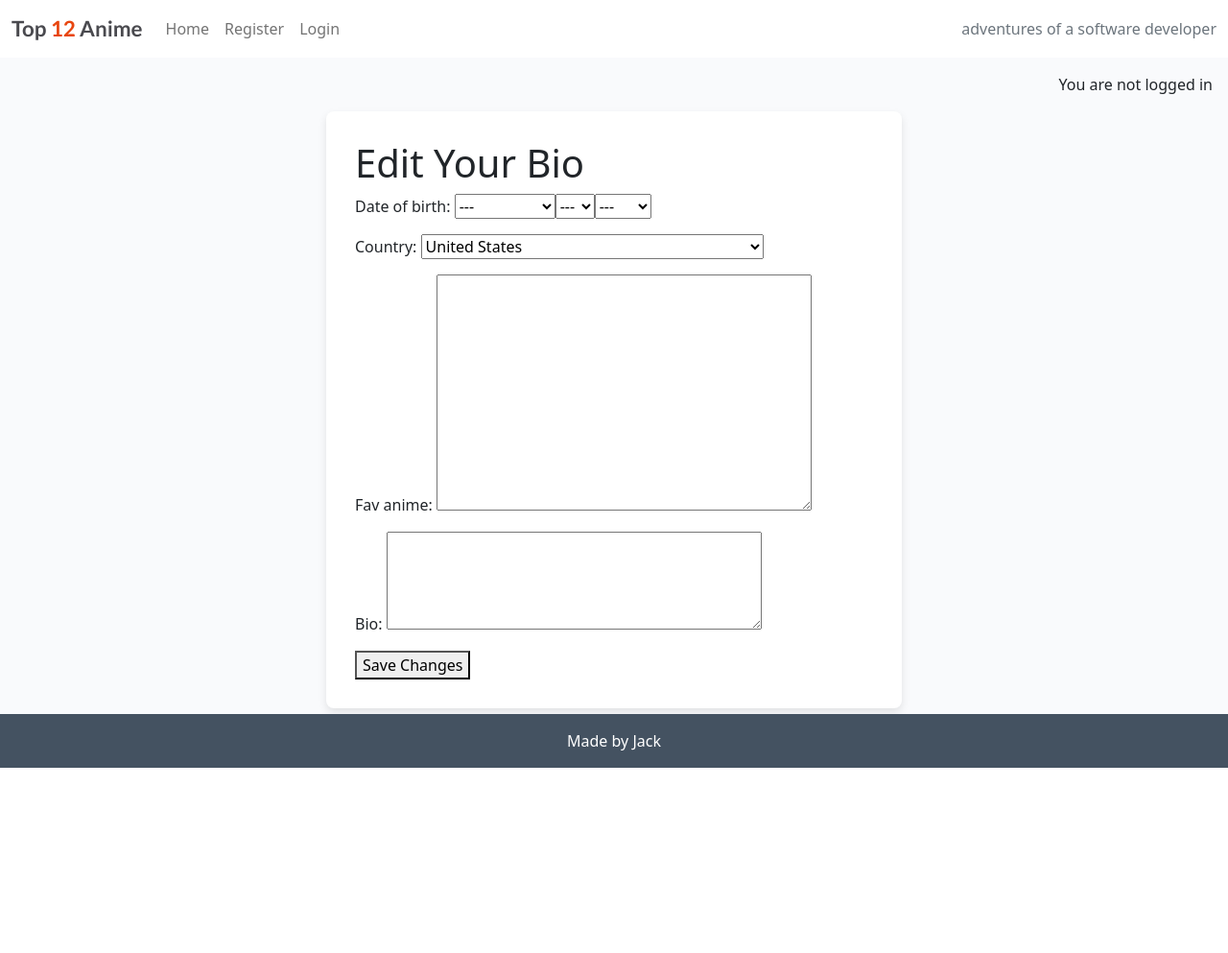
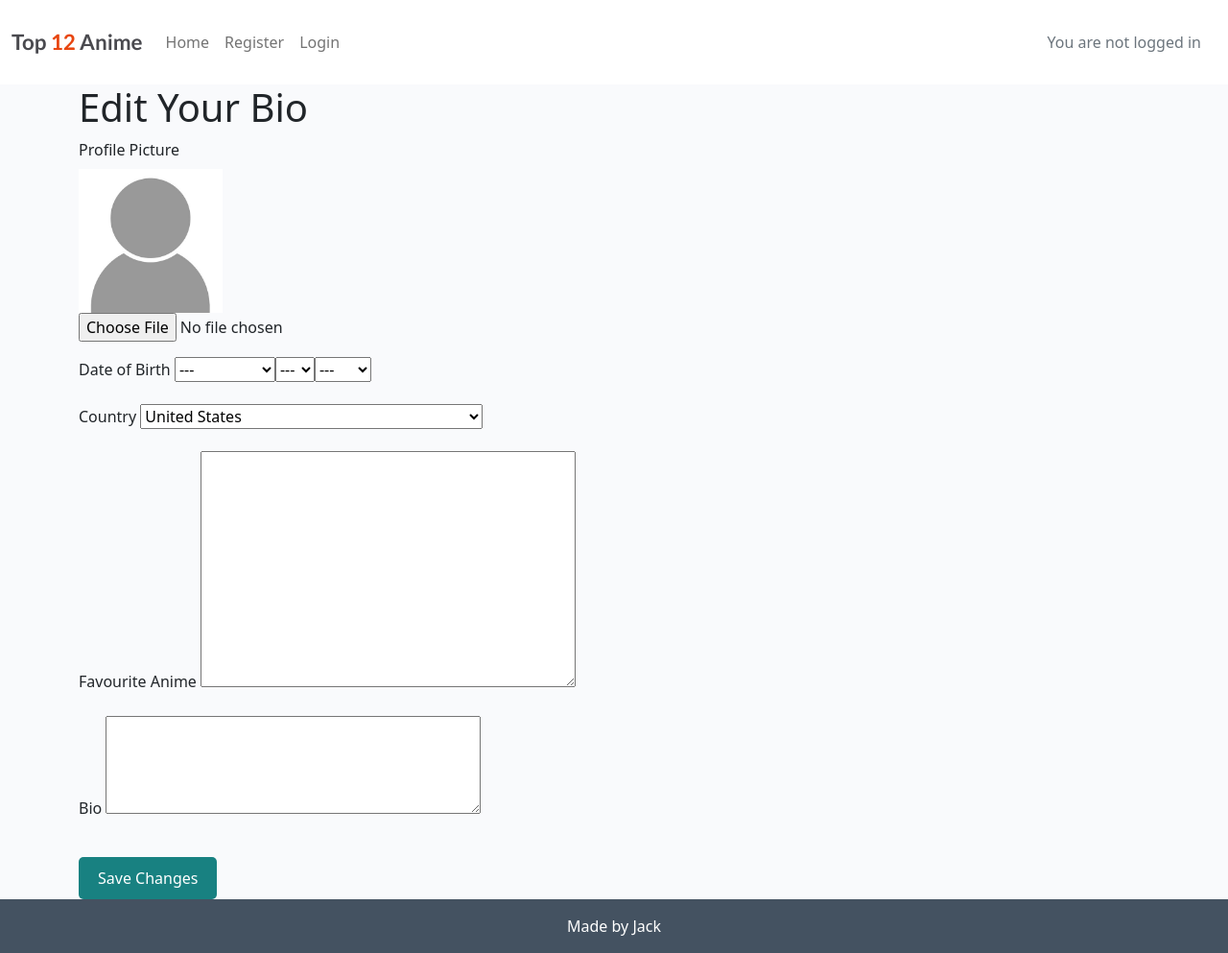
Before and after one commit to JackH1155/Top-10-Rated-Animes, a Django app: template userbio/templates/userbio/edit_bio.html in a window 1280 px wide. Shown: the whole page at 96% size. Before the commit the page ends 800 px from the top, so only its background shows below. Run offline with Django 4.2, Linux system fonts and the light colour scheme; the template is opened without the code that fills it: values that come from a table or form of the project are taken from there, others are empty.

Commit message:
add edit user bio

```diff
--- a/static/css/style.css
+++ b/static/css/style.css
@@ -1,5 +1,5 @@
 body {
-    background-color: #F9FAFC;
+    background-color: #797979;
 }
 
 .brand {
@@ -170,7 +170,6 @@
 
 }
 
-/* Signup from */
 
 .dob {
     max-width: 18%;
--- a/static/js/script.js
+++ /dev/null
@@ -1 +0,0 @@
-console.log("Sup people")
--- a/templates/account/signup.html
+++ b/templates/account/signup.html
@@ -9,7 +9,7 @@
 
   <p>{% blocktrans %}Already have an account? Then please <a href="{{ login_url }}">sign in</a>.{% endblocktrans %}</p>
 
-  <form class="signup" id="signup_form" method="post" action="{% url 'account_signup' %}">
+  <form class="signup" id="signup_form" method="post" enctype="multipart/form-data" action="{% url 'account_signup' %}">
     {% csrf_token %}
 
     <div class="form-group">
--- a/templates/base.html
+++ b/templates/base.html
@@ -65,7 +65,11 @@
                     {% endif %}
                 </ul>
                 <span class="navbar-text text-muted">
-                    adventures of a software developer
+                    {% if user.is_authenticated %}
+                    <p class="text-end m-3">You are logged in as {{ user }}</p>
+                    {% else %}
+                    <p class="text-end m-3">You are not logged in</p>
+                    {% endif %}
                 </span>
             </div>
         </div>
@@ -73,11 +77,7 @@
 
     <main class="flex-shrink-0 main-bg">
 
-        {% if user.is_authenticated %}
-        <p class="text-end m-3">You are logged in as {{ user }}</p>
-        {% else %}
-        <p class="text-end m-3">You are not logged in</p>
-        {% endif %}
+
 
         {% block content %}
         <!-- Content Goes here -->
--- a/top_10_anime/settings.py
+++ b/top_10_anime/settings.py
@@ -79,7 +79,7 @@
 TEMPLATES = [
     {
         'BACKEND': 'django.template.backends.django.DjangoTemplates',
-        'DIRS': [TEMPLATES_DIR, 'userbio', 'templates'],
+        'DIRS': [TEMPLATES_DIR, 'templates'],
         'APP_DIRS': True,
         'OPTIONS': {
             'context_processors': [
--- a/top_10_anime/urls.py
+++ b/top_10_anime/urls.py
@@ -21,13 +21,12 @@
 from userbio import views
 
 urlpatterns = [
-    path('', include("blog.urls"), name='blog-urls'),
-    path("accounts/", include("allauth.urls")),
-    path('summernote/', include('django_summernote.urls')),
     path('bio/<str:username>/', views.user_bio_view, name='user_bio'),
     path('edit-bio/', views.edit_user_bio, name='edit_user_bio'),
     path('admin/', admin.site.urls),
-
+    path('', include("blog.urls")),
+    path("accounts/", include("allauth.urls")),
+    path('summernote/', include('django_summernote.urls')),
 ]
 
 
--- a/userbio/forms.py
+++ b/userbio/forms.py
@@ -34,6 +34,14 @@
         required=False
     )
 
+    profile_picture = forms.ImageField(
+        required=False,
+        widget=forms.ClearableFileInput(attrs={
+            'class': 'form-control-file',
+            'accept': 'image/*',
+        })
+    )
+
     def save(self, request):
         user = super(CustomSignupForm, self).save(request)
         # Save UserBio data
@@ -42,7 +50,8 @@
             date_of_birth=self.cleaned_data.get('date_of_birth'),
             country=self.cleaned_data.get('country'),
             fav_anime=self.cleaned_data.get('fav_anime'),
-            bio=self.cleaned_data.get('bio')
+            bio=self.cleaned_data.get('bio'),
+            profile_picture=self.cleaned_data.get('profile_picture')
         )
         return user
 
@@ -50,7 +59,7 @@
 class UserBioForm(forms.ModelForm):
     class Meta:
         model = UserBio
-        fields = ['date_of_birth', 'country', 'fav_anime', 'bio']
+        fields = ['profile_picture', 'date_of_birth', 'country', 'fav_anime', 'bio']
         widgets = {
             'date_of_birth': forms.SelectDateWidget(years=range(1900, 2025)),
             'bio': forms.Textarea(attrs={'rows': 4, 'cols': 40}),
--- a/userbio/templates/userbio/edit_bio.html
+++ b/userbio/templates/userbio/edit_bio.html
@@ -1,13 +1,56 @@
 {% extends "base.html" %}
 
 {% block content %}
-<div class="form-container">
+<div class="container">
   <h1>Edit Your Bio</h1>
 
-  <form method="post">
+  <form method="post" enctype="multipart/form-data">  <!-- Added enctype for file uploads -->
     {% csrf_token %}
-    {{ form.as_p }}
-    <button type="submit">Save Changes</button>
+
+    <div class="mb-3">
+      <label for="id_profile_picture" class="form-label">Profile Picture</label>
+
+      <!-- Display the uploaded profile picture or a placeholder if no picture is available -->
+      <div class="profile-picture-preview">
+        {% if user.userbio.profile_picture %}
+          <!-- Display the user's current profile picture -->
+          <img src="{{ user.userbio.profile_picture.url }}" alt="Profile Picture" style="width:150px;height:150px;object-fit:cover;">
+        {% else %}
+          <!-- Display the placeholder image from media/profile_pics/nobody.jpg -->
+          <img src="{{ MEDIA_URL }}profile_pics/nobody.jpg" alt="Placeholder Picture" style="width:150px;height:150px;object-fit:cover;">
+        {% endif %}
+      </div>
+
+      <!-- Input field for uploading a new profile picture -->
+      {{ form.profile_picture }}
+
+      <!-- Optionally add a button to remove the profile picture -->
+      {% if user.userbio.profile_picture %}
+        <button type="submit" name="remove_picture" value="1" class="btn btn-danger mt-2">Remove Picture</button>
+      {% endif %}
+    </div>
+
+    <div class="mb-3">
+      <label for="id_date_of_birth" class="form-label">Date of Birth</label>
+      {{ form.date_of_birth }}
+    </div>
+
+    <div class="mb-3">
+      <label for="id_country" class="form-label">Country</label>
+      {{ form.country }}
+    </div>
+
+    <div class="mb-3">
+      <label for="id_fav_anime" class="form-label">Favourite Anime</label>
+      {{ form.fav_anime }}
+    </div>
+
+    <div class="mb-3">
+      <label for="id_bio" class="form-label">Bio</label>
+      {{ form.bio }}
+    </div>
+
+    <button type="submit" class="btn btn-primary">Save Changes</button>
   </form>
 </div>
 {% endblock %}
--- a/userbio/templates/userbio/user_bio.html
+++ b/userbio/templates/userbio/user_bio.html
@@ -41,7 +41,7 @@
     </div>
     <div class="edit-bio">
         {% if request.user == user %}
-        <a href="{% url 'edit_user_bio' %}">Edit Bio</a>
+        <a href="{% url 'edit_user_bio' %}">Edit Your Bio</a>
         {% endif %}
     </div>
 </div>
--- a/userbio/views.py
+++ b/userbio/views.py
@@ -20,7 +20,7 @@
 
     # Handle form submission
     if request.method == 'POST':
-        form = UserBioForm(request.POST, instance=user_bio)
+        form = UserBioForm(request.POST, request.FILES, instance=user_bio)
         if form.is_valid():
             form.save()
             return redirect('user_bio', username=request.user.username)
```
Also changed, not shown: media/profile_pics/Screenshot_2024-09-07_144028.png (deleted), 2 other files.
